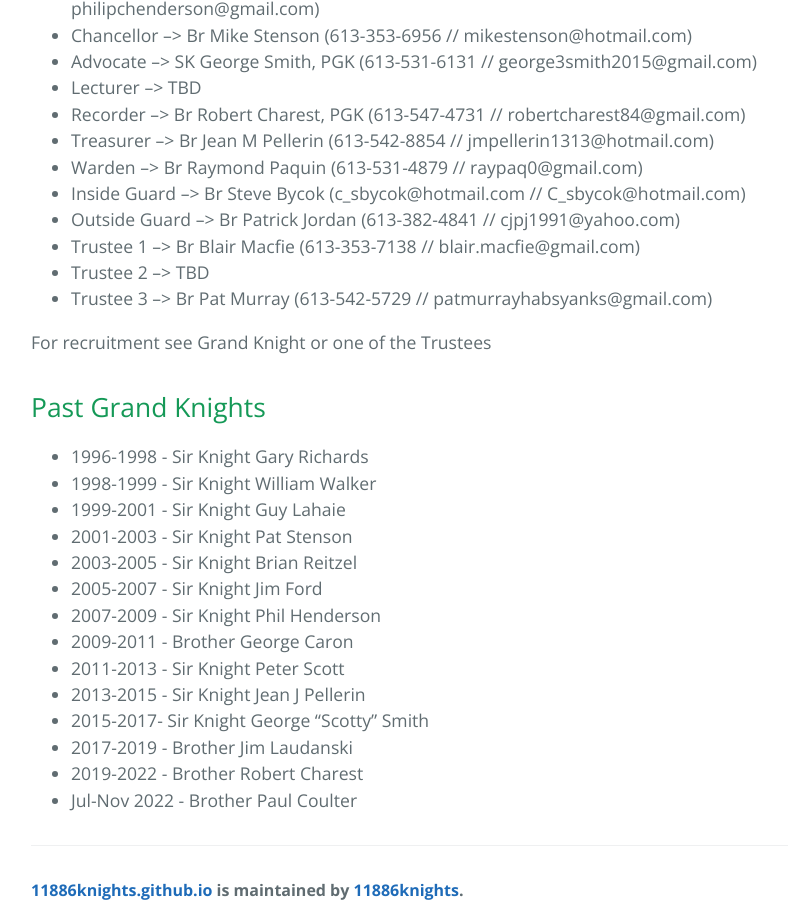
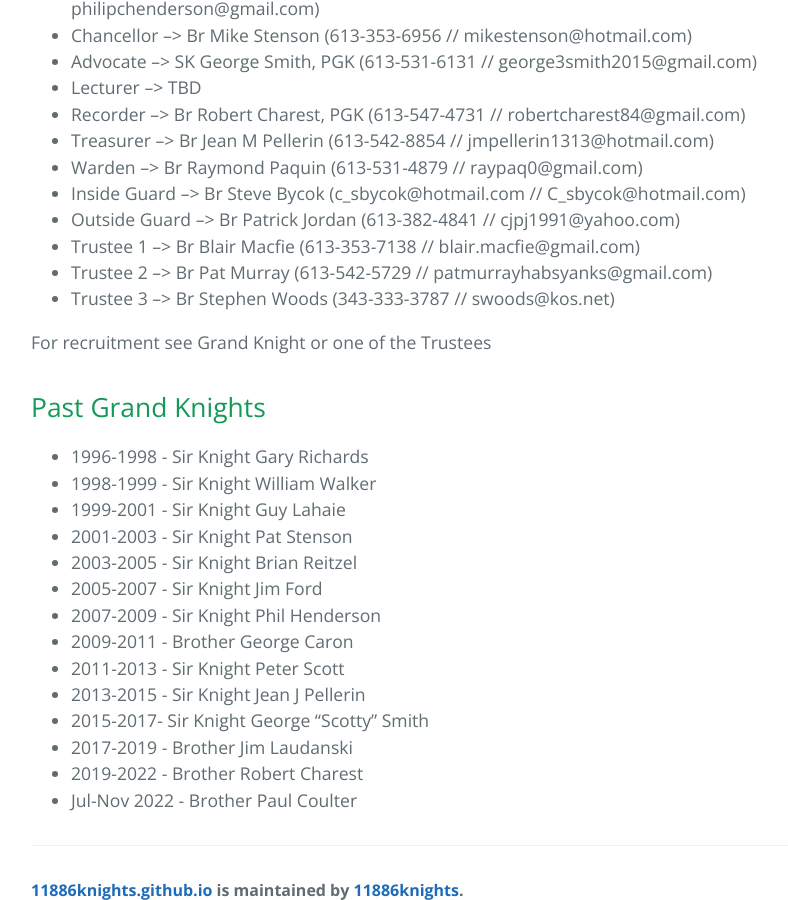
Before and after one commit to 11886knights/11886knights.github.io, a Jekyll site: the page built from page_executive.md, in a window 1280 px wide and 900 px high, scrolled down 673 px. Shown: the whole window, without its empty margins (193-981 px from the left). Built offline with Jekyll 4.4.1, drawn with Linux system fonts in a browser that asks for light colours.

Commit message:
Update page_executive.md
added missing trustee

```diff
--- a/page_executive.md
+++ b/page_executive.md
@@ -20,8 +20,8 @@ layout: default
 - Inside Guard --> Br Steve Bycok (c_sbycok@hotmail.com // C_sbycok@hotmail.com)
 - Outside Guard --> Br Patrick Jordan (613-382-4841 // cjpj1991@yahoo.com)
 - Trustee 1 --> Br Blair Macfie (613-353-7138 // blair.macfie@gmail.com)
-- Trustee 2 --> TBD
-- Trustee 3 --> Br Pat Murray (613-542-5729 // patmurrayhabsyanks@gmail.com)
+- Trustee 2 --> Br Pat Murray (613-542-5729 // patmurrayhabsyanks@gmail.com)
+- Trustee 3 --> Br Stephen Woods (343-333-3787 // swoods@kos.net)
 
 For recruitment see Grand Knight or one of the Trustees
 
```
